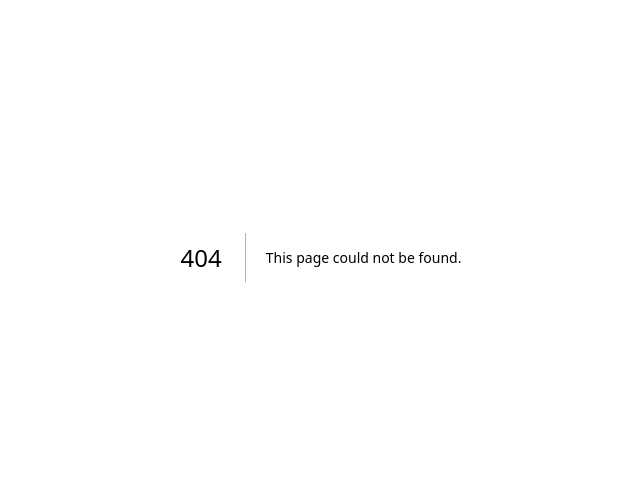
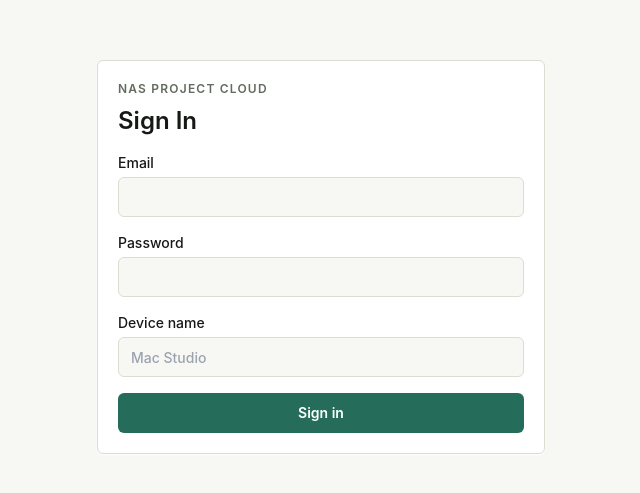
Before and after one commit to JonathanBeck1/nas-project-cloud, a Next.js app: page /login in a window 1280 px wide. Before the commit this address had no page. Shown: the part 143-636 px from the top of the page, without its empty margins (319-959 px from the left). Built offline with nearby package versions, Linux system fonts and the light colour scheme.

Commit message:
feat: add setup and login screens

```diff
--- /dev/null
+++ b/src/app/login/page.tsx
@@ -0,0 +1,11 @@
+"use client";
+
+import { AuthForm } from "@/components/auth/AuthForm";
+
+export default function LoginPage() {
+  return (
+    <main className="grid min-h-screen place-items-center bg-surface px-4 py-8 text-ink">
+      <AuthForm mode="login" endpoint="/api/auth/login" onSuccess={() => { window.location.href = "/"; }} />
+    </main>
+  );
+}
--- /dev/null
+++ b/src/app/setup/page.tsx
@@ -0,0 +1,11 @@
+"use client";
+
+import { AuthForm } from "@/components/auth/AuthForm";
+
+export default function SetupPage() {
+  return (
+    <main className="grid min-h-screen place-items-center bg-surface px-4 py-8 text-ink">
+      <AuthForm mode="setup" endpoint="/api/auth/setup" onSuccess={() => { window.location.href = "/"; }} />
+    </main>
+  );
+}
--- /dev/null
+++ b/src/components/auth/AuthForm.tsx
@@ -0,0 +1,127 @@
+"use client";
+
+import React, { useState } from "react";
+
+type AuthFormProps = {
+  mode: "setup" | "login";
+  endpoint: string;
+  onSuccess?: () => void;
+};
+
+export function AuthForm({ mode, endpoint, onSuccess }: AuthFormProps) {
+  const [email, setEmail] = useState("");
+  const [name, setName] = useState("");
+  const [password, setPassword] = useState("");
+  const [deviceName, setDeviceName] = useState("");
+  const [message, setMessage] = useState("");
+  const [isBusy, setIsBusy] = useState(false);
+  const isSetup = mode === "setup";
+
+  async function submit(event: React.FormEvent<HTMLFormElement>) {
+    event.preventDefault();
+    setIsBusy(true);
+    setMessage("");
+
+    try {
+      const response = await fetch(endpoint, {
+        method: "POST",
+        headers: { "Content-Type": "application/json" },
+        body: JSON.stringify({
+          email,
+          ...(isSetup ? { name } : {}),
+          password,
+          deviceName
+        })
+      });
+
+      if (!response.ok) {
+        const body = (await response.json().catch(() => ({}))) as { error?: string };
+        throw new Error(body.error ?? "Authentication failed");
+      }
+
+      onSuccess?.();
+    } catch (error) {
+      setMessage(error instanceof Error ? error.message : "Authentication failed");
+    } finally {
+      setIsBusy(false);
+    }
+  }
+
+  return (
+    <form onSubmit={submit} className="w-full max-w-md space-y-4 rounded-md border border-line bg-panel p-5 shadow-panel">
+      <div>
+        <p className="text-xs font-semibold uppercase tracking-[0.1em] text-muted">NAS Project Cloud</p>
+        <h1 className="mt-2 text-2xl font-semibold text-ink">{isSetup ? "Create Owner" : "Sign In"}</h1>
+      </div>
+
+      <label className="block text-sm font-medium text-ink">
+        Email
+        <input
+          autoComplete="email"
+          className="mt-1 h-10 w-full rounded-md border border-line bg-surface px-3 text-sm outline-none transition focus:border-accent focus:ring-2 focus:ring-accent/20"
+          name="email"
+          onChange={(event) => setEmail(event.target.value)}
+          required
+          type="email"
+          value={email}
+        />
+      </label>
+
+      {isSetup ? (
+        <label className="block text-sm font-medium text-ink">
+          Name
+          <input
+            autoComplete="name"
+            className="mt-1 h-10 w-full rounded-md border border-line bg-surface px-3 text-sm outline-none transition focus:border-accent focus:ring-2 focus:ring-accent/20"
+            name="name"
+            onChange={(event) => setName(event.target.value)}
+            required
+            type="text"
+            value={name}
+          />
+        </label>
+      ) : null}
+
+      <label className="block text-sm font-medium text-ink">
+        Password
+        <input
+          autoComplete={isSetup ? "new-password" : "current-password"}
+          className="mt-1 h-10 w-full rounded-md border border-line bg-surface px-3 text-sm outline-none transition focus:border-accent focus:ring-2 focus:ring-accent/20"
+          minLength={12}
+          name="password"
+          onChange={(event) => setPassword(event.target.value)}
+          required
+          type="password"
+          value={password}
+        />
+      </label>
+
+      <label className="block text-sm font-medium text-ink">
+        Device name
+        <input
+          autoComplete="off"
+          className="mt-1 h-10 w-full rounded-md border border-line bg-surface px-3 text-sm outline-none transition focus:border-accent focus:ring-2 focus:ring-accent/20"
+          name="deviceName"
+          onChange={(event) => setDeviceName(event.target.value)}
+          placeholder="Mac Studio"
+          type="text"
+          value={deviceName}
+        />
+      </label>
+
+      {message ? (
+        <p role="alert" className="rounded-md border border-red-200 bg-red-50 px-3 py-2 text-sm font-medium text-red-700">
+          {message}
+        </p>
+      ) : null}
+
+      <button
+        className="h-10 w-full rounded-md bg-accent px-3 text-sm font-semibold text-white shadow-panel transition hover:bg-accent/90 focus:outline-none focus:ring-2 focus:ring-accent/25 disabled:cursor-not-allowed disabled:opacity-60"
+        disabled={isBusy}
+        type="submit"
+      >
+        {isBusy ? "Working..." : isSetup ? "Create owner" : "Sign in"}
+      </button>
+    </form>
+  );
+}
```
Also changed, not shown: 2 other files (tests, documents, lock files or other folders).
